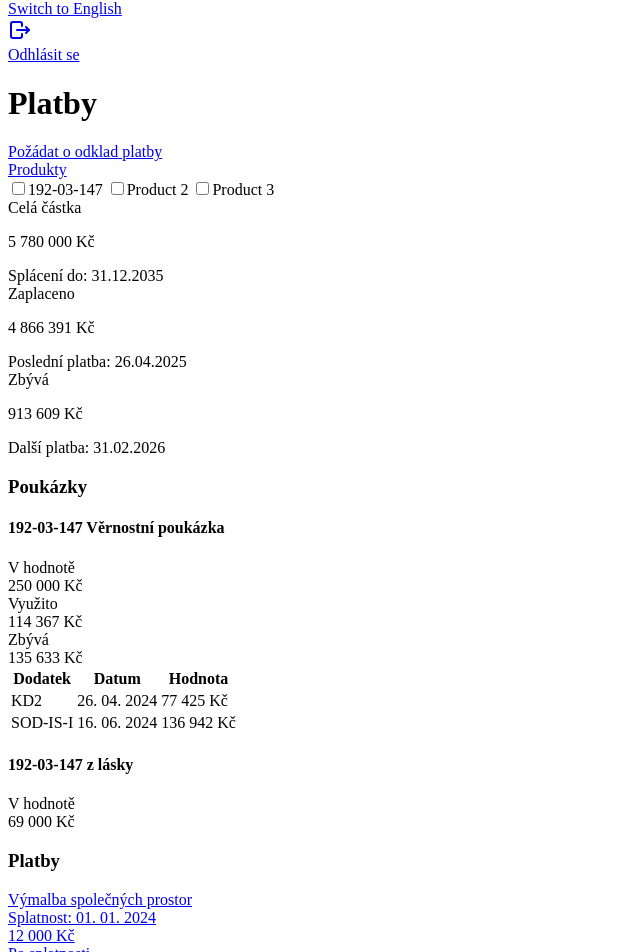
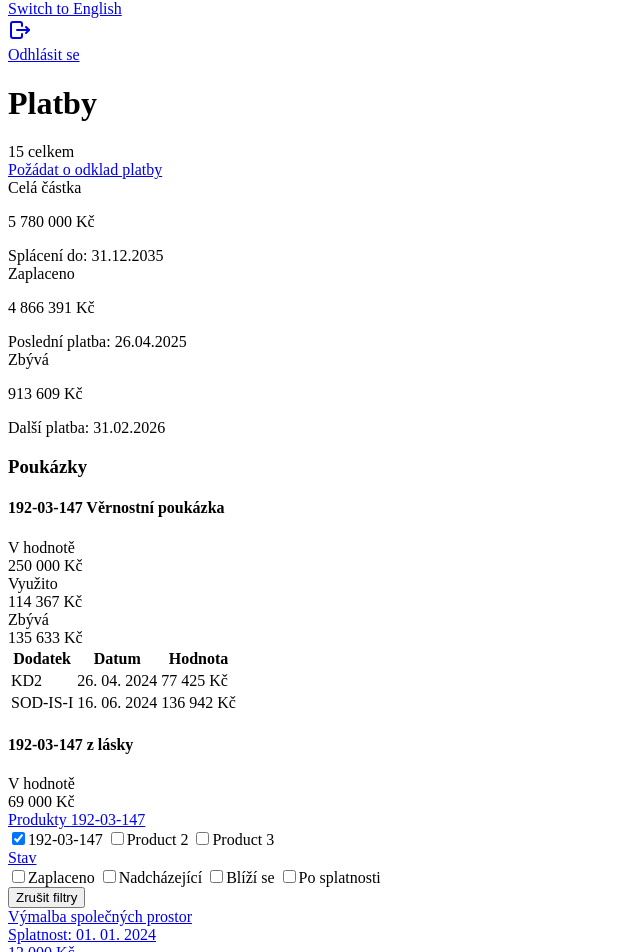
Before and after one commit to TomVitha/ois-vue, a Vue app: page /platby in a window 1280 px wide. Shown: the part 1221-2173 px from the top of the page, without its empty margins (0-640 px from the left). Built offline with nearby package versions, Linux system fonts and the light colour scheme.

Commit message:
Payments toolbar

```diff
--- a/src/views/Platby.vue
+++ b/src/views/Platby.vue
@@ -11,6 +11,10 @@
 <template>
   <PageTemplate title="Platby">
 
+    <template #extra>
+      <div class="text-secondary">15 celkem</div>
+    </template>
+
     <template #actions>
       <div class="btn-list">
         <RouterLink to="/zadosti">
@@ -19,26 +23,6 @@
       </div>
     </template>
 
-    <template #toolbar>
-      <!-- Filter: Dropdown (units) -->
-      <div class="dropdown">
-        <a href="#" class="btn dropdown-toggle" data-bs-toggle="dropdown">
-          Produkty
-          <!-- <span class="badge ms-2">192-03-147</span> -->
-        </a>
-        <div class="dropdown-menu">
-          <label class="dropdown-item">
-            <input class="form-check-input m-0 me-2" type="checkbox" />192-03-147
-          </label>
-          <label class="dropdown-item">
-            <input class="form-check-input m-0 me-2" type="checkbox" />Product 2
-          </label>
-          <label class="dropdown-item">
-            <input class="form-check-input m-0 me-2" type="checkbox" />Product 3
-          </label>
-        </div>
-      </div>
-    </template>
 
     <!-- # ALERTS (components) -->
     <!-- <Alert
@@ -179,10 +163,56 @@
 
       <!-- TODO: Řazení? Filtrování? -->
       <!-- TODO: Lidé chtějí odklad plateb -> Odkaz "pod čarou" na Žádosti -->
+      <div class="col-12">
+        <div class="w-100">
+          <!-- <h3 class="m-0 mt-3">Platby</h3> -->
+          <div class="border-bottom py-3">
+            <!-- FILTERS: -->
+            <!-- Units -->
+            <div class="btn-list">
+              <div class="dropdown">
+                <a href="#" class="btn btn-sm dropdown-toggle" data-bs-toggle="dropdown">
+                  Produkty
+                  <span class="badge ms-2">192-03-147</span>
+                </a>
+                <div class="dropdown-menu">
+                  <label class="dropdown-item">
+                    <input class="form-check-input m-0 me-2" type="checkbox" checked />192-03-147
+                  </label>
+                  <label class="dropdown-item">
+                    <input class="form-check-input m-0 me-2" type="checkbox" />Product 2
+                  </label>
+                  <label class="dropdown-item">
+                    <input class="form-check-input m-0 me-2" type="checkbox" />Product 3
+                  </label>
+                </div>
+              </div>
+              <!-- Stav -->
+              <div class="dropdown">
+                <a href="#" class="btn btn-sm dropdown-toggle" data-bs-toggle="dropdown">
+                  Stav
+                </a>
+                <div class="dropdown-menu">
+                  <label class="dropdown-item">
+                    <input class="form-check-input m-0 me-2" type="checkbox" />Zaplaceno
+                  </label>
+                  <label class="dropdown-item">
+                    <input class="form-check-input m-0 me-2" type="checkbox" />Nadcházející
+                  </label>
+                  <label class="dropdown-item">
+                    <input class="form-check-input m-0 me-2" type="checkbox" />Blíží se
+                  </label>
+                  <label class="dropdown-item">
+                    <input class="form-check-input m-0 me-2" type="checkbox" />Po splatnosti
+                  </label>
+                </div>
+              </div>
+              <button type="button" class="btn-link text-body">Zrušit filtry</button>
+            </div>
+          </div>
+        </div>
+      </div>
 
-      <div class="col-12">
-        <h3 class="m-0 mt-3">Platby</h3>
-      </div>
       <div class="col-12">
         <Payments :payments="paymentsStore.payments" />
       </div>
```
